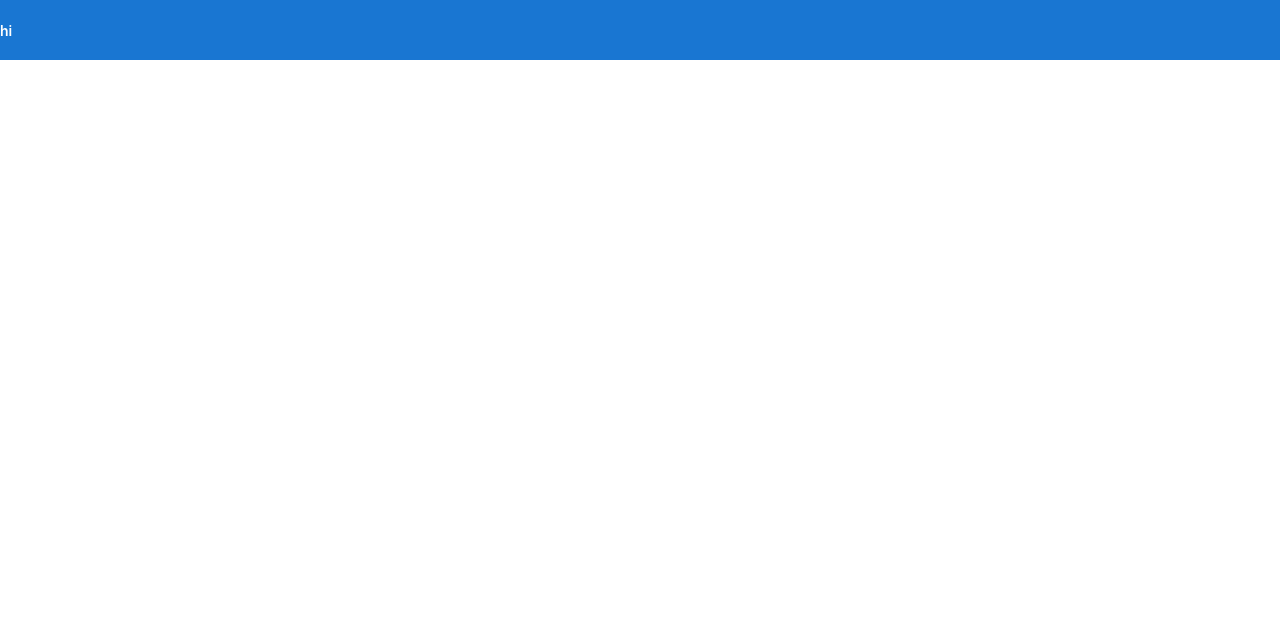
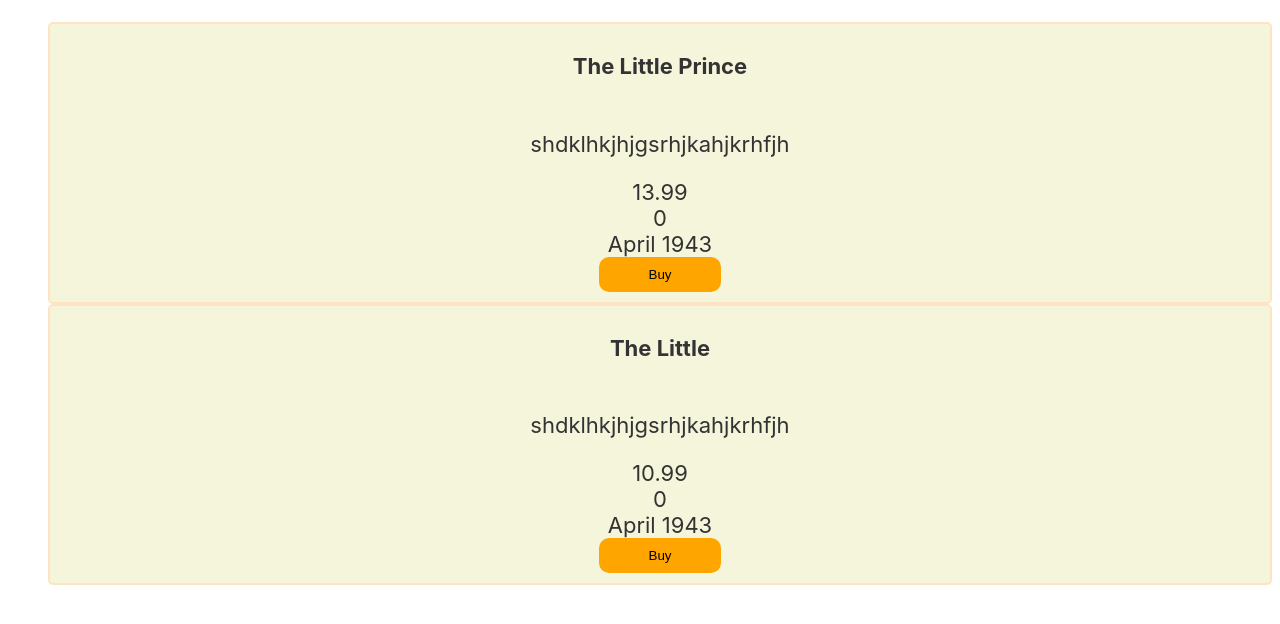
Before and after one commit to AlenaShkr/book-shop, an Angular app: page / in a window 1280 px wide. Shown: the top 624 px of the page. Built offline with nearby package versions, Linux system fonts and the light colour scheme.

Commit message:
add book component

```diff
--- a/src/app/app.component.css
+++ b/src/app/app.component.css
@@ -1,20 +1,8 @@
 :host {
     font-family: -apple-system, BlinkMacSystemFont, "Segoe UI", Roboto, Helvetica, Arial, sans-serif, "Apple Color Emoji", "Segoe UI Emoji", "Segoe UI Symbol";
-    font-size: 14px;
+    font-size: 22px;
     color: #333;
     box-sizing: border-box;
     -webkit-font-smoothing: antialiased;
     -moz-osx-font-smoothing: grayscale;
 }
-.toolbar {
-    position: absolute;
-    top: 0;
-    left: 0;
-    right: 0;
-    height: 60px;
-    display: flex;
-    align-items: center;
-    background-color: #1976d2;
-    color: white;
-    font-weight: 600;
-}
--- a/src/app/app.component.html
+++ b/src/app/app.component.html
@@ -1,2 +1 @@
-<!-- Toolbar -->
-<div class="toolbar" role="banner">hi</div>
+<app-book></app-book>
--- a/src/app/app.module.ts
+++ b/src/app/app.module.ts
@@ -2,10 +2,12 @@
 import { BrowserModule } from '@angular/platform-browser';
 
 import { AppComponent } from './app.component';
+import { BookComponent } from './components/book/book.component';
 
 @NgModule({
   declarations: [
-    AppComponent
+    AppComponent,
+    BookComponent
   ],
   imports: [
     BrowserModule
--- /dev/null
+++ b/src/app/components/book/book.component.css
@@ -0,0 +1,18 @@
+.book-card {
+    display: flex;
+    flex-direction: column;
+    justify-content: center;
+    align-items: center;
+    background-color: beige;
+    border: bisque 2px solid;
+    border-radius: 5px;
+}
+
+.book-card__buy {
+    width: 10%;
+    padding: 10px;
+    background-color: orange;
+    margin-bottom: 10px;
+    border: none;
+    border-radius: 10px;
+}
--- /dev/null
+++ b/src/app/components/book/book.component.html
@@ -0,0 +1,10 @@
+<ul class="list-books">
+    <li class="book-card" *ngFor="let book of books">
+        <h4>{{ book.name }}</h4>
+        <p>{{ book.description }}</p>
+        <span>{{ book.price }}</span>
+        <span>{{ book.category }}</span>
+        <span>{{ book.createDate }}</span>
+        <button class="book-card__buy">Buy</button>
+    </li>
+</ul>
--- /dev/null
+++ b/src/app/components/book/book.component.ts
@@ -0,0 +1,36 @@
+import { Component, OnInit } from '@angular/core';
+
+import { Category, IBookModel } from '../../models/book-model';
+
+const listOfBooks: IBookModel[] = [
+  {
+    name: 'The Little Prince',
+    description: 'shdklhkjhjgsrhjkahjkrhfjh',
+    price: 13.99,
+    category: Category.novella,
+    createDate: 'April 1943 ',
+    isAvailable: true,
+  },
+  {
+    name: 'The Little',
+    description: 'shdklhkjhjgsrhjkahjkrhfjh',
+    price: 10.99,
+    category: 0,
+    createDate: 'April 1943 ',
+    isAvailable: false,
+}
+];
+
+@Component({
+  selector: 'app-book',
+  templateUrl: './book.component.html',
+  styleUrls: ['./book.component.css']
+})
+export class BookComponent implements OnInit {
+  books = listOfBooks;
+  constructor() { }
+
+  ngOnInit(): void {
+  }
+
+}
--- /dev/null
+++ b/src/app/models/book-model.ts
@@ -0,0 +1,14 @@
+export enum Category {
+    novella,
+    poem,
+    adventure,
+}
+
+export interface IBookModel {
+    name: string;
+    description: string;
+    price: number;
+    category: Category;
+    createDate: Date | string;
+    isAvailable: boolean;
+}
```
Also changed, not shown: 1 other file (tests, documents, lock files or other folders).
